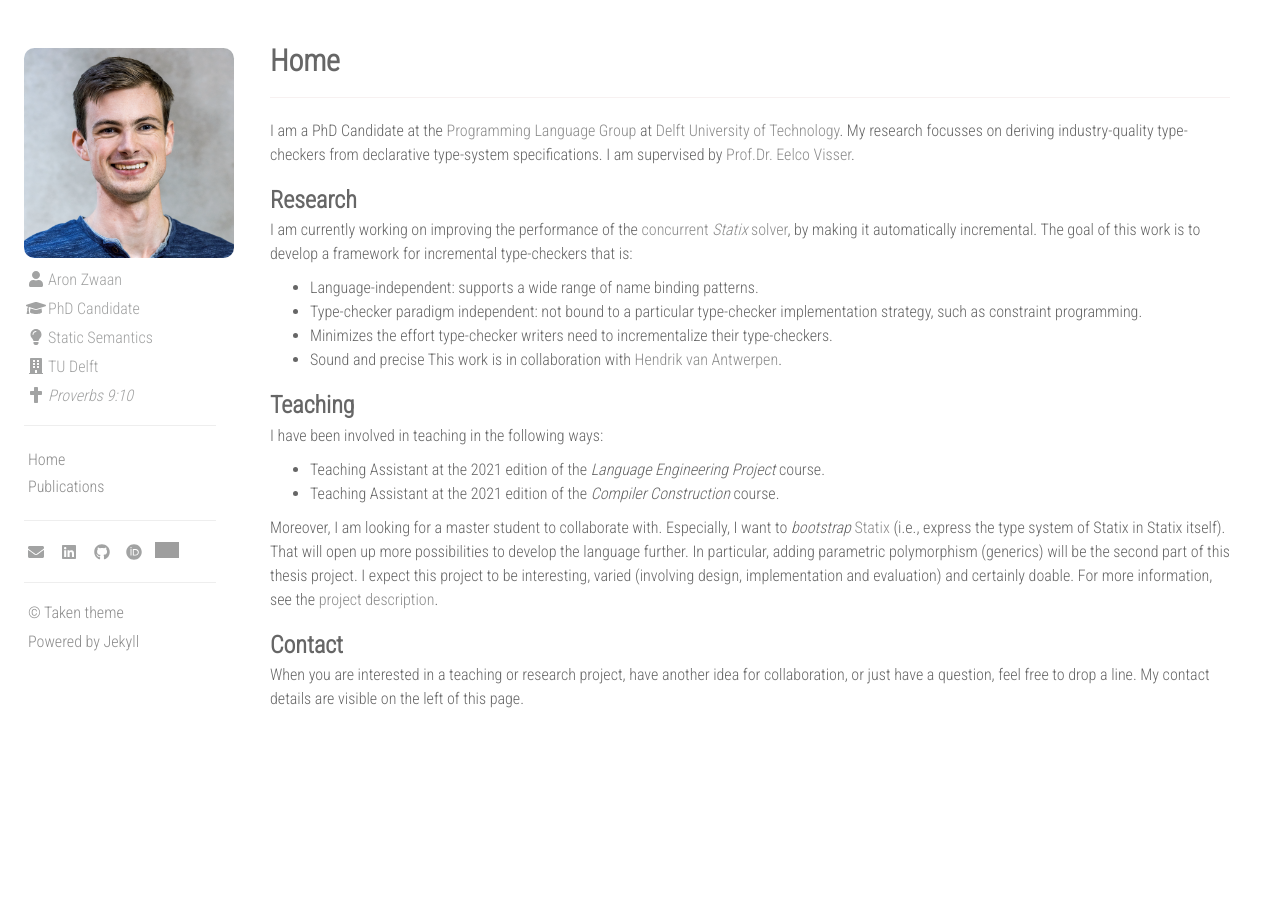
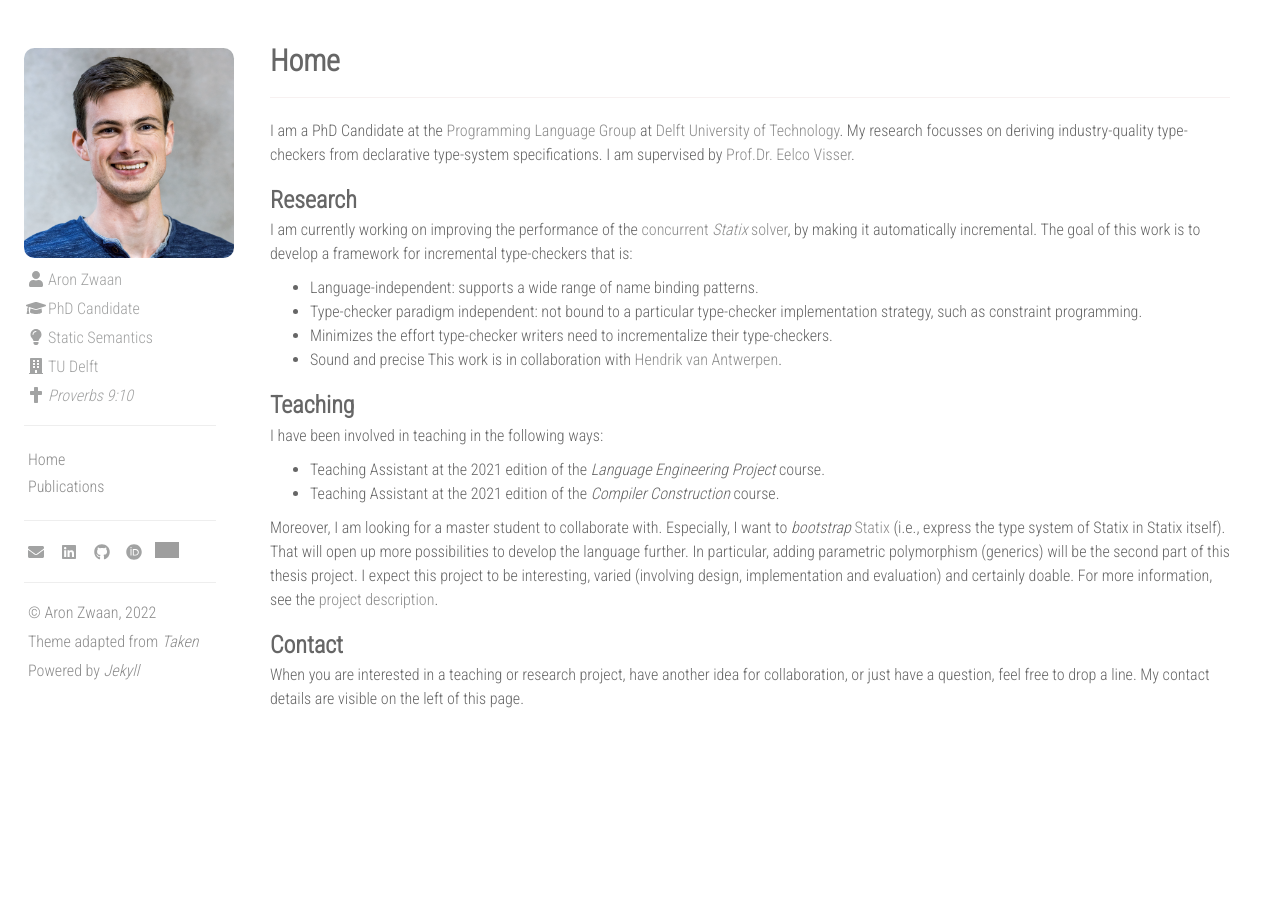
Before and after one commit to aronzwaan/aronzwaan.github.io, a Jekyll site: the page built from index.md, in a window 1280 px wide. Built offline with Jekyll 4.4.1, drawn with Linux system fonts in a browser that asks for light colours; nearby versions of some CDN libraries.

Commit message:
Proper copyright and credits

```diff
--- a/_config.yml
+++ b/_config.yml
@@ -16,7 +16,7 @@ github: AZWN
 orcid: 0000-0002-1818-4245
 scholar: bbXKgH4AAAAJ
 
-footer: © Taken theme
+footer: © Aron Zwaan, 2022
 
 # Build settings
 markdown: kramdown
--- a/_includes/sidebar.html
+++ b/_includes/sidebar.html
@@ -62,7 +62,8 @@
       <hr>
 
      <p>{{site.footer}}<p>
-     <p>Powered by Jekyll<p>
+     <p>Theme adapted from <a href="https://github.com/vfalanis/taken">Taken</a><p>
+     <p>Powered by <a href="https://jekyllrb.com/">Jekyll</a><p>
 
   </div>
 
```
